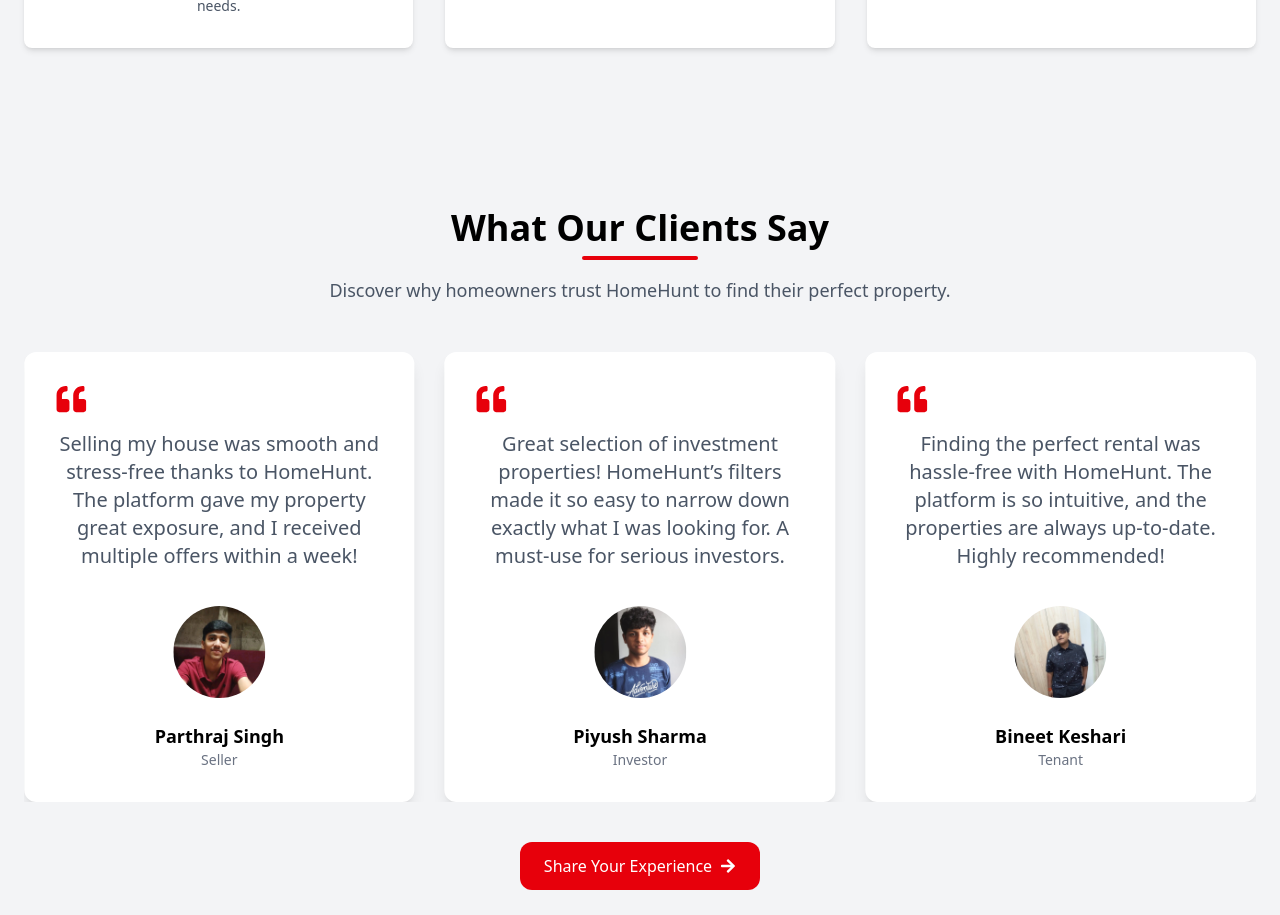
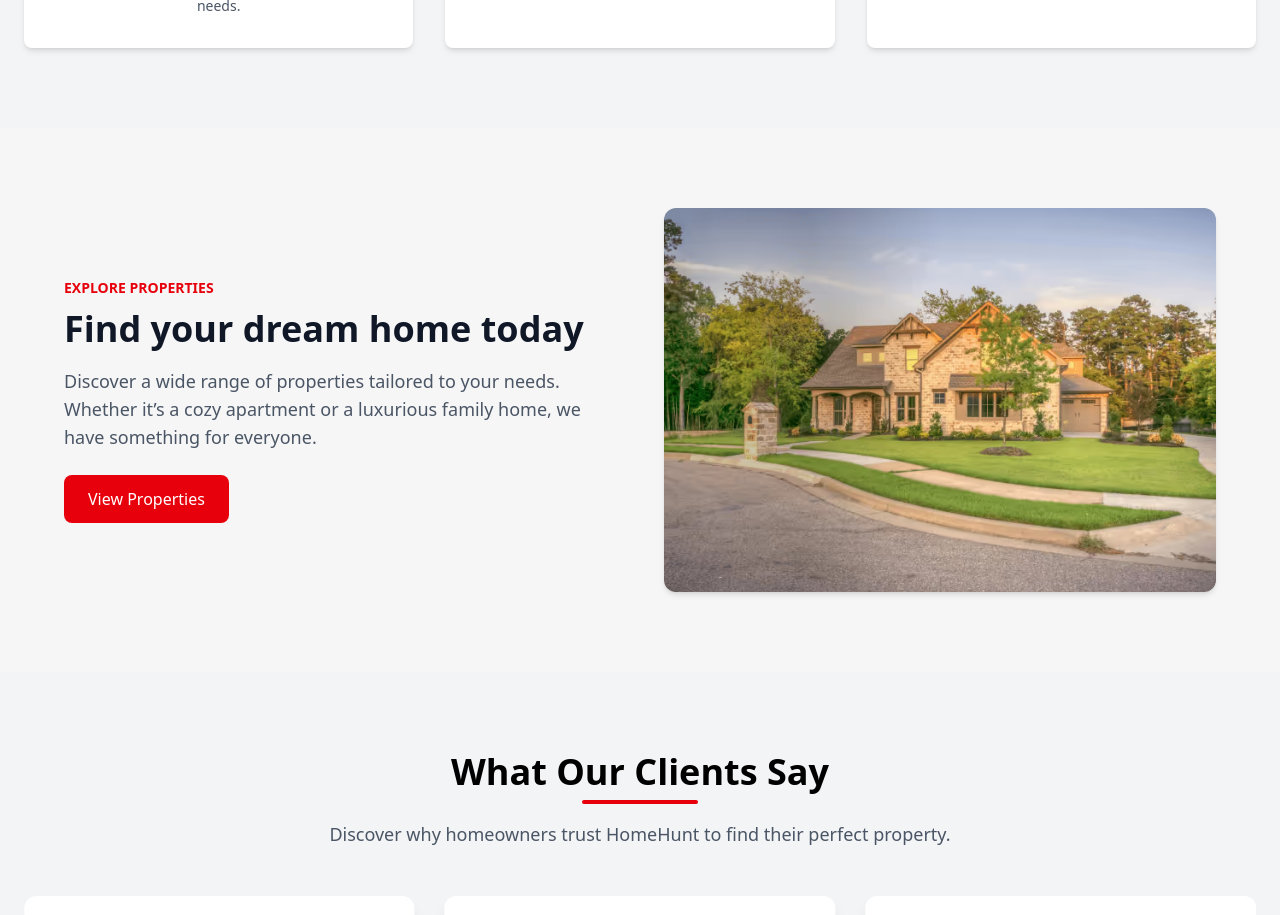
Before and after one commit to Anshuman-utd/HomeHunt-CapstoneProject, a Next.js app: page / in a window 1280 px wide. Shown: the part 2680-3595 px from the top of the page. Built offline with nearby package versions, Linux system fonts and the light colour scheme.

Commit message:
created propertpreview and updated something

```diff
--- /dev/null
+++ b/app/components/PropertyPreview.js
@@ -0,0 +1,53 @@
+'use client'
+import { motion } from 'framer-motion'
+import Image from 'next/image'
+import Link from 'next/link'
+
+const PropertiesPreview = () => {
+  return (
+    <section className="bg-[#f6f6f6] py-20 px-4 md:px-16">
+      <div className="max-w-7xl mx-auto grid md:grid-cols-2 gap-12 items-center">
+        <motion.div
+          initial={{ opacity: 0, x: -50 }}
+          whileInView={{ opacity: 1, x: 0 }}
+          transition={{ duration: 0.8, delay: 0.2 }}
+          viewport={{ once: true }}
+        >
+          <h2 className="text-red-600 font-semibold text-sm mb-2 uppercase">
+            Explore Properties
+          </h2>
+          <h3 className="text-4xl font-semibold text-gray-900 mb-4 leading-tight">
+            Find your dream home today
+          </h3>
+          <p className="text-gray-600 text-lg mb-6">
+            Discover a wide range of properties tailored to your needs.
+            Whether it’s a cozy apartment or a luxurious family home,
+            we have something for everyone.
+          </p>
+          <Link href="/listings">
+            <button className="bg-red-600 text-white px-6 py-3 rounded-lg hover:bg-red-700 transition">
+              View Properties
+            </button>
+          </Link>
+        </motion.div>
+
+        <motion.div
+          initial={{ opacity: 0, x: 50 }}
+          whileInView={{ opacity: 1, x: 0 }}
+          transition={{ duration: 0.8, delay: 0.3 }}
+          viewport={{ once: true }}
+        >
+          <Image
+            src="/assets/property-preview.jpg"
+            alt="Modern home"
+            width={700}
+            height={500}
+            className="w-full h-72 md:h-96 object-cover rounded-xl shadow-md"
+          />
+        </motion.div>
+      </div>
+    </section>
+  )
+}
+
+export default PropertiesPreview
--- a/app/components/Testimonials.js
+++ b/app/components/Testimonials.js
@@ -98,10 +98,9 @@
             </SwiperSlide>
           ))}
         </Swiper>
-        {/* Share Your Experience Button */}
         <div className="flex justify-center mt-10">
           <a
-            href="mailto:your-email@example.com" // <-- same as hero section contact button
+            href="mailto:your-email@example.com"
             className="flex items-center gap-2 bg-red-600 hover:bg-red-700 text-white  py-3 px-6 rounded-xl transition-all"
           >
             Share Your Experience
--- a/app/page.js
+++ b/app/page.js
@@ -5,6 +5,7 @@
 import WhyChooseUs from "./components/WhyChooseUs";
 import HowItWorks from "./components/HowItWorks";
 import AboutPreview from "./components/AboutPreview";
+import PropertiesPreview from "./components/PropertyPreview";
 
 export default function Home() {
   return (
@@ -14,6 +15,7 @@
       <WhyChooseUs/>
       <AboutPreview/>
       <HowItWorks/>
+      <PropertiesPreview/>
       <Testimonials/>
     </div>
   );
```
Also changed, not shown: public/assets/property-preview.jpg (added).
